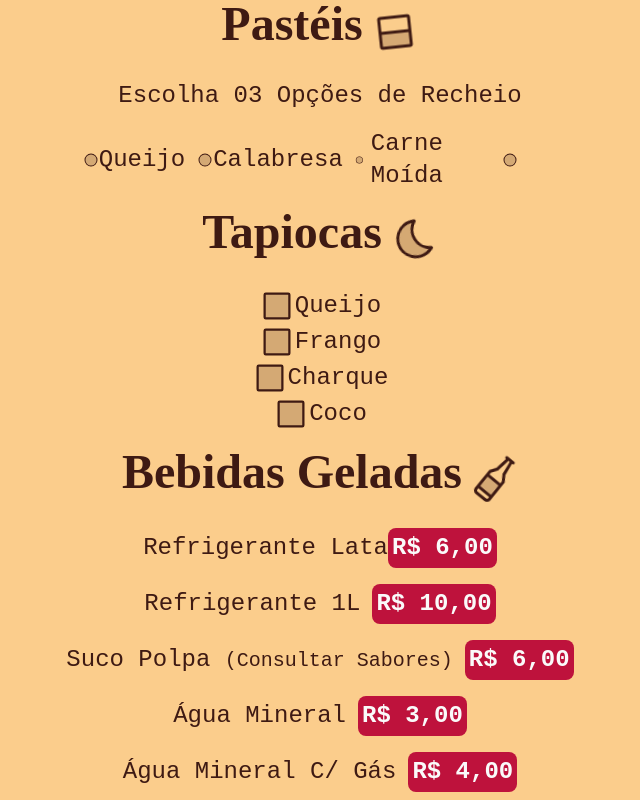
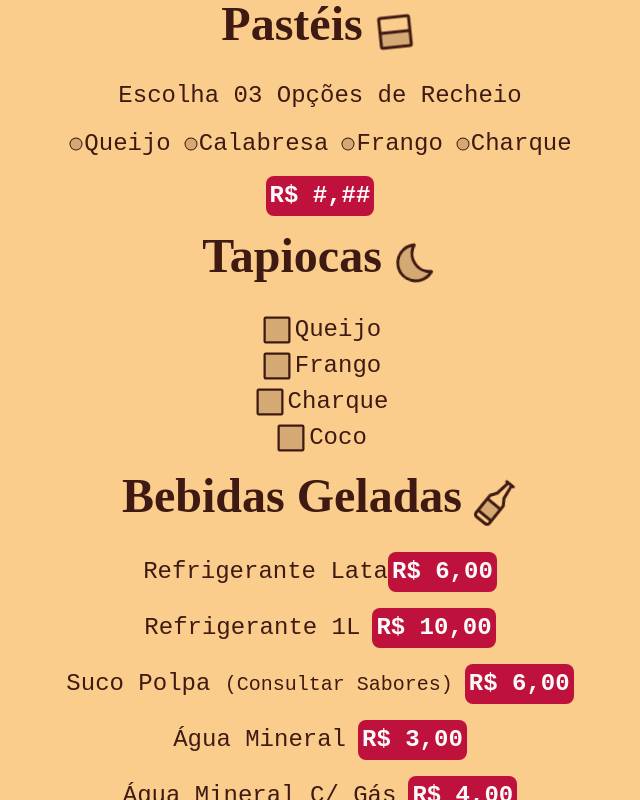
Before and after one commit to sauba/spa-comedoria-emporio-brisa, a Next.js app: page / in a window 1280 px wide. Shown: the part 1400-2200 px from the top of the page, without its empty margins (320-960 px from the left). Built offline with nearby package versions, Linux system fonts and the light colour scheme.

Commit message:
Update: CardapioPasteis

```diff
--- a/src/components/CardapioPasteis/index.tsx
+++ b/src/components/CardapioPasteis/index.tsx
@@ -40,14 +40,17 @@ export default function CardapioPasteis() {
 
           <span className={`w-full flex text-center justify-center xl:justify-center items-center`}>
             <Circle size={16} weight="duotone" />
-            <span className={`text-2xl font-pt-mono`}>Carne Moída</span>
+            <span className={`text-2xl font-pt-mono`}>Frango</span>
           </span>
 
           <span className={`w-full flex text-center justify-center xl:justify-center items-center`}>
             <Circle size={16} weight="duotone" />
-            <span className={`text-2xl font-pt-mono`}></span>
+            <span className={`text-2xl font-pt-mono`}>Charque</span>
           </span>
         </div>
+        <span className={`w-full flex text-center justify-center xl:justify-center items-center`}>
+          <span className={`text-2xl p-1 font-pt-mono font-bold rounded-lg bg-rose-700 text-zinc-50`}>R$ #,##</span>
+        </span>
       </div>
     </div>
   )
```
